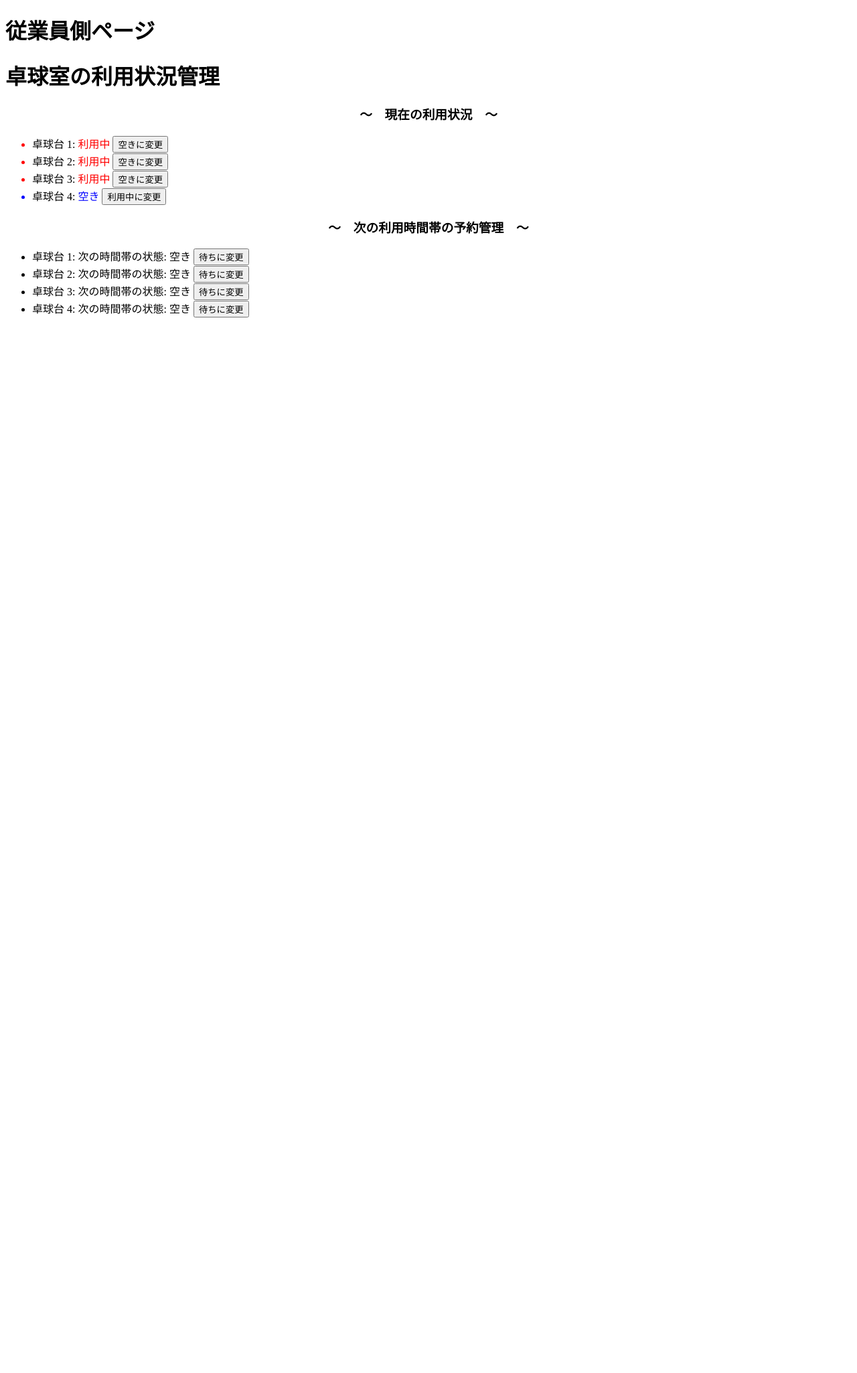
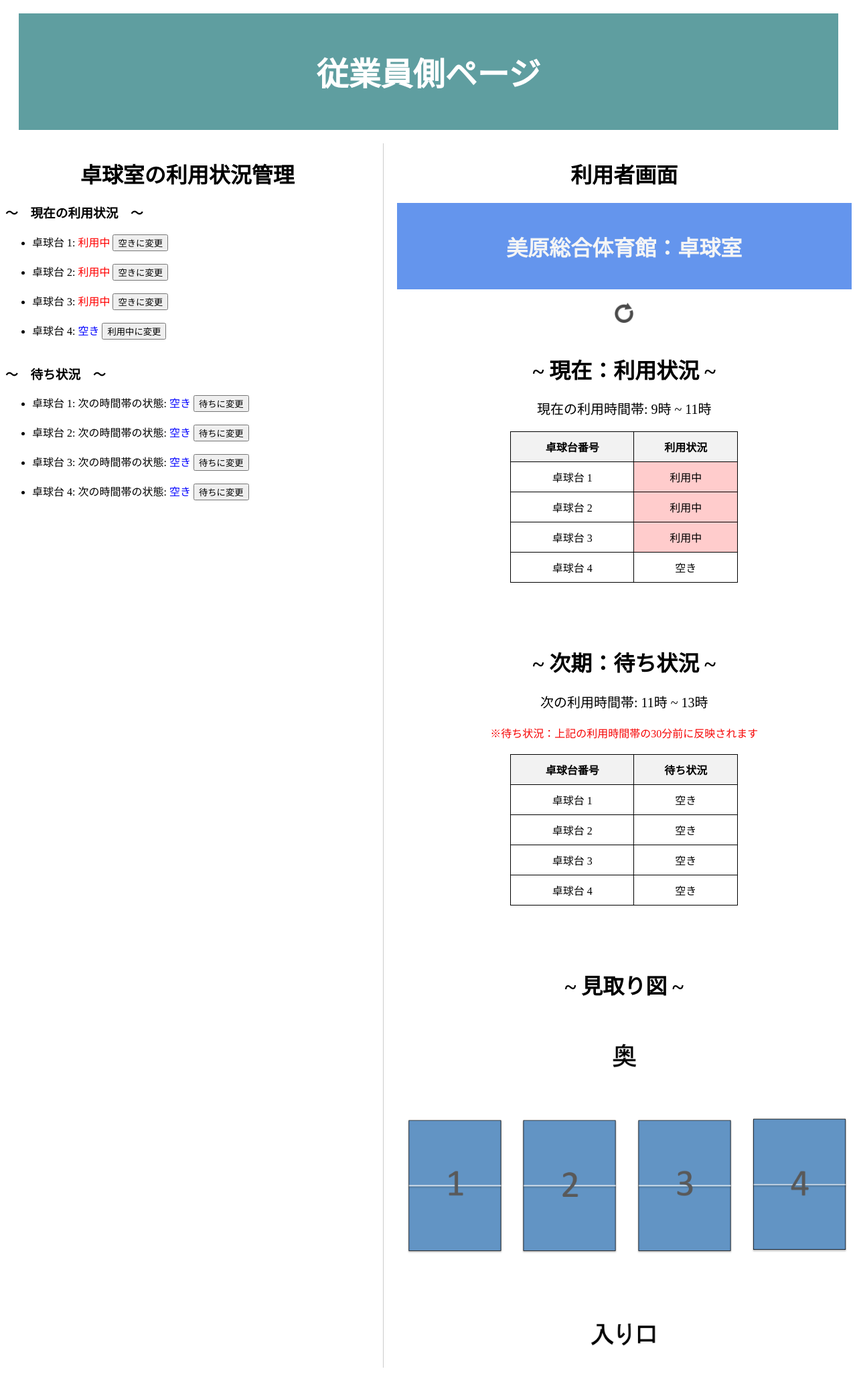
Before and after one commit to rmcait/Table_tennis, a Django app: page /app/employee/ in a window 1280 px wide. Shown: the whole page at 67% size. Before the commit the page ends 474 px from the top, so only its background shows below. Run offline with Django 5.2, Linux system fonts and the light colour scheme; a user stored in the database is signed in; data comes from the database, SQL or seed files in the repository; both versions use the stored data as it was after the commit.

Commit message:
利用30分前のバリテーション・indexをemployeeに表示

```diff
--- a/tableapp/views.py
+++ b/tableapp/views.py
@@ -1,6 +1,7 @@
 from django.shortcuts import render, redirect
+from django.contrib import messages
 from django.contrib.auth.decorators import login_required
-from datetime import datetime
+from datetime import datetime, timedelta
 from .models import Table, WaitingList
 
 previous_time_slot = None
@@ -51,8 +52,46 @@ def get_current_and_next_time_slot():
 @login_required
 def employeefunc(request):
 
+    current_time_slot, next_time_slot = get_current_and_next_time_slot()
+    print(current_time_slot)
+    print(next_time_slot)
     if request.method == 'POST':
         form_type = request.POST.get('form_type')
+
+        # 現在の時間帯と次の時間帯を取得
+
+
+
+        # 現在の時間帯の終了時間を計算
+        now = datetime.now()
+        slot_end_time = None
+        if current_time_slot == None:
+            slot_end_time = now.replace(hour=9, minute=0, second=0, microsecond=0)
+        elif current_time_slot == "9時 ~ 11時":
+            slot_end_time = now.replace(hour=11, minute=0, second=0, microsecond=0)
+        elif current_time_slot == "11時 ~ 13時":
+            slot_end_time = now.replace(hour=13, minute=0, second=0, microsecond=0)
+        elif current_time_slot == "13時 ~ 15時":
+            slot_end_time = now.replace(hour=15, minute=0, second=0, microsecond=0)
+        elif current_time_slot == "15時 ~ 17時":
+            slot_end_time = now.replace(hour=17, minute=0, second=0, microsecond=0)
+        elif current_time_slot == "17時 ~ 19時":
+            slot_end_time = now.replace(hour=19, minute=0, second=0, microsecond=0)
+
+
+        # POST送信が有効かを判定
+        can_post = slot_end_time and now >= (slot_end_time - timedelta(minutes=30))
+
+        if form_type == 'next_status_change' and current_time_slot == "19時 ~ 21時":
+            if now.hour >= 19:
+                messages.error(request, "翌朝8時半以降に機能します")
+                return redirect('employee')
+
+        # 次の利用時間帯の予約
+        if form_type == 'next_status_change':
+            if not can_post:
+                messages.error(request, "30分前以降でないと機能しません")
+                return redirect('employee')  # 30分前でない場合、処理を中断
 
         # 現在の利用状況の変更
         if form_type == 'current_status_change':
@@ -89,7 +128,9 @@ def employeefunc(request):
 
     return render(request, 'employee.html', {
         'tables': tables,
-        'waiting_list': waiting_list
+        'waiting_list': waiting_list,
+        'current_time_slot': current_time_slot,
+        'next_time_slot': next_time_slot
     })
 
 def update_waiting_list(current_time_slot, next_time_slot):
@@ -108,7 +149,7 @@ def indexfunc(request):
     current_time_slot, next_time_slot = get_current_and_next_time_slot()
     print(current_time_slot)
     print(previous_time_slot)
-
+    print(next_time_slot)
     update_waiting_list(current_time_slot, next_time_slot)
 
     # 時間帯が切り替わった時にis_occupiedを空きにリセット
--- a/templates/employee.html
+++ b/templates/employee.html
@@ -5,6 +5,33 @@
     <meta name="viewport" content="width=device-width, initial-scale=1.0">
     <title>卓球室管理 従業員側</title>
     <style>
+       /* Flexboxで横並びにする */
+       .container {
+            display: flex;
+            justify-content: space-between;
+            align-items: flex-start;
+        }
+
+        /* employee.html のコンテンツ部分 */
+        .employee-content {
+            width: 60%;
+            padding-right: 20px;
+        }
+
+        /* index.html のコンテンツ部分 */
+        .index-content {
+            width: 75%;
+            padding-left: 20px;
+            border-left: 1px solid #ccc;
+        }
+
+
+        .header {
+            background-color:cadetblue; /* ヘッダー全体の背景色を青に設定 */
+            color: white; /* テキストの色を白に設定 */
+            padding: 20px; /* 内側の余白を追加 */
+            text-align: center; /* テキストを中央揃えにする */
+        }
         .status-occupied {
             color: red;
         }
@@ -20,23 +47,78 @@
         .table-number {
             color: black;
         }
+
+        .messages {
+            color: red;
+        }
+
+        /* スマートフォンの画面幅に対応するメディアクエリ */
+        @media (max-width: 768px) {
+            .container {
+                flex-direction: column; /* 縦並びに変更 */
+            }
+
+            .employee-content, .index-content {
+                width: 100%;
+                padding: 0;
+                border-left: none;
+                margin-bottom: 20px;
+            }
+        }
+
+        .header {
+            background-color:cadetblue; /* ヘッダー全体の背景色を青に設定 */
+            color: white; /* テキストの色を白に設定 */
+            padding: 20px; /* 内側の余白を追加 */
+            text-align: center; /* テキストを中央揃えにする */
+        }
+        .status-occupied {
+            color: red;
+        }
+
+        .status-available {
+            color: blue;
+        }
+
+        .status-waiting {
+            color: green;
+        }
+
+        .table-number {
+            color: black;
+        }
+
+        .messages {
+            color: red;
+        }
+
+
     </style>
 </head>
 <body>
+
+    <header class="header">
         <h1>従業員側ページ</h1>
-    <h1>卓球室の利用状況管理 </h1>
-    <form method="post">
+    </header>
+    <div class="container">
+        <div class="employee-content">
+    <h1 style="text-align: center;">卓球室の利用状況管理 </h1>
+    <form method="post" >
         {% csrf_token %}
         <input type="hidden" name="form_type" value="current_status_change">
-        <h3 style="text-align: center;">〜　現在の利用状況　〜</h3>
+        <h3>〜　現在の利用状況　〜</h3>
     <ul>
+
             {% for table in tables %}
-            <li class="{% if table.is_occupied %}status-occupied{% else %}status-available{% endif %}">
+        <li>
+            <span class="{% if table.is_occupied %}status-occupied{% else %}status-available{% endif %}">
                 <span class="table-number">卓球台 {{ table.number }}:</span> {{ table.is_occupied|yesno:"利用中,空き" }}
+            </span>
                     <button type="submit" name="table_id" value="{{ table.id }}">
                         {{ table.is_occupied|yesno:"空きに変更,利用中に変更" }}
                     </button>
         </li>
+        <br>
             {% endfor %}
     </ul>
     </form>
@@ -44,15 +126,22 @@
 <form method="post">
         {% csrf_token %}
         <input type="hidden" name="form_type" value="next_status_change">
-        <h3 style="text-align: center;">〜　次の利用時間帯の予約管理　〜</h3>
+        <h3>〜　待ち状況　〜</h3>
 <ul>
+    {% if messages %}
+    <ul class="messages">
+        {% for message in messages %}
+            <li{% if message.tags %} class="{{ message.tags }}"{% endif %}>{{ message }}</li>
+        {% endfor %}
+    </ul>
+{% endif %}
         {% for table in tables %}
             <li>
                 卓球台 {{ table.number }}:
                 {% for waiting in waiting_list %}
                     {% if waiting.table.id == table.id %}
-                    <span class="{% if waiting.next_is_occupied %}status-waiting{% else %}status-available{% endif %}"></span>
-                        次の時間帯の状態: {{ waiting.next_is_occupied|yesno:"待ち,空き" }}
+                    <span class="{% if waiting.next_is_occupied %}status-waiting{% else %}status-available{% endif %}">
+                        <span class="table-number">次の時間帯の状態: </span>{{ waiting.next_is_occupied|yesno:"待ち,空き" }}
                     </span>
                         <button type="submit" name="table_id" value="{{ table.id }}">
                             {{ waiting.next_is_occupied|yesno:"空きに変更,待ちに変更" }}
@@ -60,8 +149,19 @@
                     {% endif %}
                 {% endfor %}
             </li>
+        <br>
         {% endfor %}
 </ul>
 </form>
+
+</div>
+
+<div class="index-content">
+    <h1 style="text-align: center;">利用者画面</h1>
+    {% include 'index.html' %}
+</div>
+</div>
+
+
 </body>
 </html>
--- a/templates/index.html
+++ b/templates/index.html
@@ -11,11 +11,11 @@
         }
 
         .next_occupied {
-            background-color:cornflowerblue;
+            background-color:rgb(112, 149, 217);
         }
         .blue-header {
-            background-color: blue; /* ヘッダー全体の背景色を青に設定 */
-            color: white; /* テキストの色を白に設定 */
+            background-color:cornflowerblue; /* ヘッダー全体の背景色を青に設定 */
+            color: whitesmoke; /* キストの色を白に設定 */
             padding: 20px; /* 内側の余白を追加 */
             text-align: center; /* テキストを中央揃えにする */
         }
@@ -102,11 +102,13 @@
         <h1>美原総合体育館：卓球室</h1>
     </header>
 
+    <form method="get" action="." style="text-align: center;">
+        <button type="submit" style="background: none; border: none; padding: 0; cursor: pointer;">
+            <img src="{% static 'images/update1.png' %}" alt="更新" style="width: 30px; height: 30px;">
+        </button>
+    </form>
+
     <h1 style="text-align: center;">~ 現在：利用状況 ~</h1>
-
-    <form method="get" action="." style="text-align: center;">
-        <button type="submit">更新</button>
-    </form>
 
     <!-- 現在の時間帯を表示 -->
     <p style="text-align: center; font-size: 20px;">
@@ -174,7 +176,7 @@
 <br>
 <br>
 <h1 style="text-align: center;">~ 見取り図 ~</h1>
-<img src="{% static 'images/layout3.png' %}" alt="卓球室のレイアウト">
+<img src="{% static 'images/layout4.png' %}" alt="卓球室のレイアウト">
 
 </body>
 </html>
--- /dev/null
+++ b/times.py
@@ -0,0 +1,5 @@
+from datetime import datetime
+
+now = datetime.now()
+
+print(now)
```
Also changed, not shown: db.sqlite3, static/images/layout3.png (deleted), static/images/layout4.png (added), static/images/update1.png (added). Lines whose indentation alone changed are shown as unchanged.
